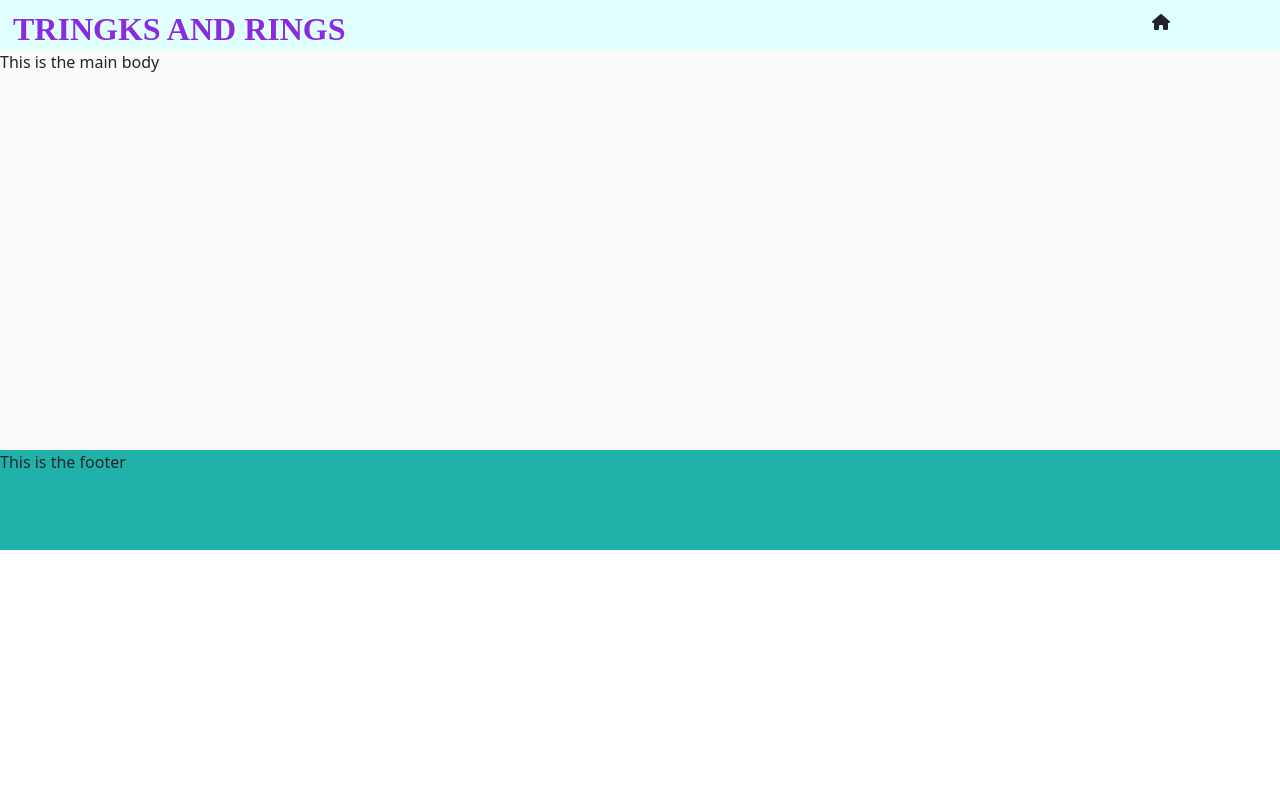
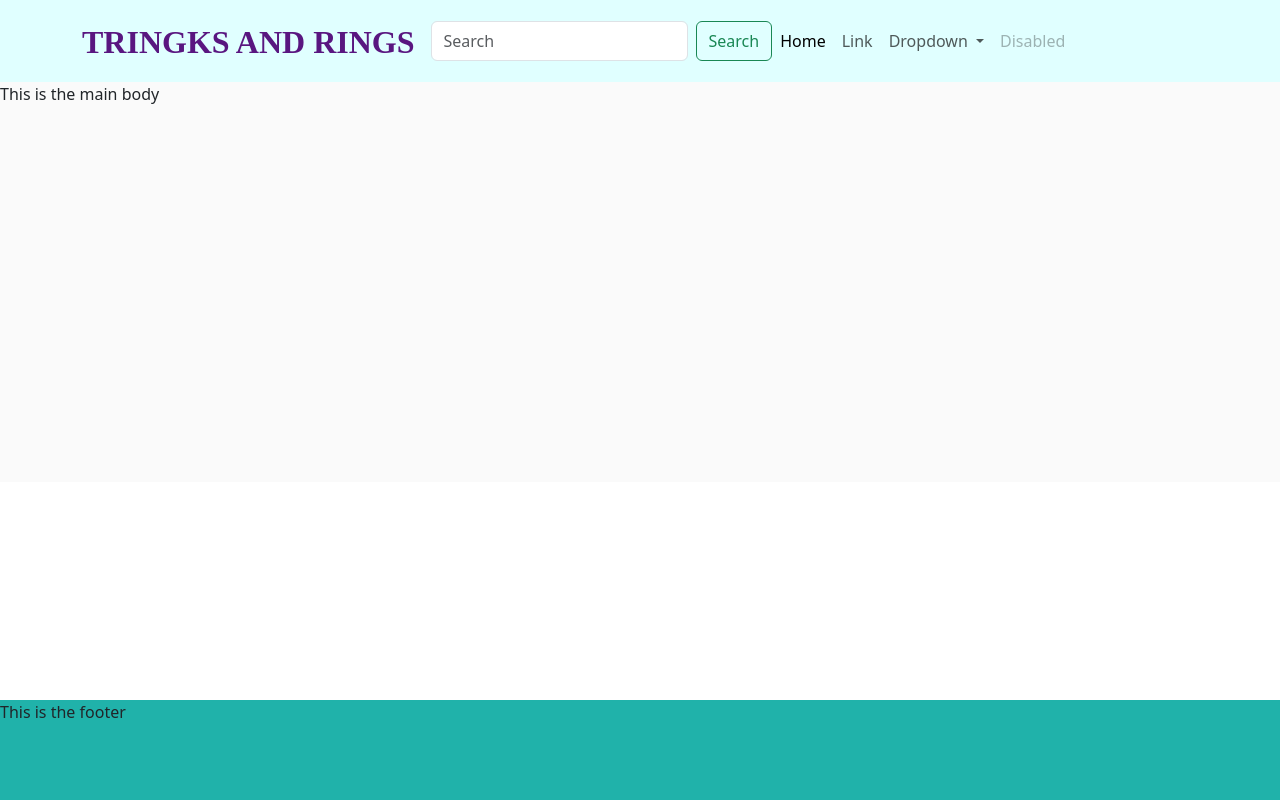
Before and after one commit to Jam-ally/Tringks-and-Rings, a plain HTML site: page index.html in a window 1280 px wide. Drawn offline with nearby package versions, Linux system fonts and the light colour scheme; a web font is replaced by a local one.

Commit message:
Add Navigation Bar to page

```diff
--- a/assets/css/styles.css
+++ b/assets/css/styles.css
@@ -31,19 +31,35 @@
 
 /* Styles */
 
+/* CSS Variables */
 *{
+  color: 0;
   margin: 0;
   padding: 0;
   box-sizing: border-box;
 }
 
+:root{
+  --secondary-font: "David Libre", serif;
+  --primary-color: lightcyan;
+  --secondary-color: #591680;
+  --highlight-color-light: #a795fb;
+  --highlight-color: #8067d6;
+  --alt-color: #b1b4fc;
+
+
+}
 
 h1, h2, h3, p {
   font-family: "Archivo Narrow", serif;
   text-transform: uppercase;
 }
 
-header {
+#navbar {
+  background-color: var(--primary-color)
+}
+
+/* header {
     background-color: lightcyan;
     height: 50px;
     padding: 0 .5rem;
@@ -54,7 +70,7 @@ header {
     justify-content: space-between;
     align-items: baseline;
 
-}
+} */
 
 main{
     background-color: #fafafa;
@@ -73,23 +89,23 @@ footer {
     justify-content: flex-start;
     /* position:fixed; */
     flex-basis: 300px;
-    padding-left: 5px;
+
     padding-top: 10px;
     flex-grow: 1;
 
     height: fit-content;
     /* background-color: lightslategray; */
-    color:blueviolet;
+    color: var(--secondary-color);
     text-size-adjust: 110%;
     font-weight: 700;
 
 
 }
 
-.page-icon {
+/* .page-icon {
 
     position: absolute;
     left: 90%;
     top: 10px;
 
-}
+} */
--- a/index.html
+++ b/index.html
@@ -20,14 +20,60 @@
 
     <title>Document</title>
 </head>
-<body>
+<body class="d-flex flex-column min-vh-100">
+
+    <!-- Navigation bar -->
+     <div>
+    <nav class="navbar navbar-expand-lg flex-start" id="navbar" role="navigation">
+  <div class="container">
+
+    <a class="navbar-brand" href="#"><h2 id="logo" >Tringks and Rings</h2></a>
+
+
+    <button class="navbar-toggler" type="button" data-bs-toggle="collapse" data-bs-target="#navbarSupportedContent" aria-controls="navbarSupportedContent" aria-expanded="false" aria-label="Toggle navigation">
+      <span class="navbar-toggler-icon"></span>
+    </button>
+    <div class="collapse navbar-collapse" id="navbarSupportedContent">
+      <ul class="navbar-nav me-auto mb-2 mb-lg-0">
+              <form class="d-flex" role="search">
+        <input class="form-control me-2" type="search" placeholder="Search" aria-label="Search"/>
+        <button class="btn btn-outline-success" type="submit">Search</button>
+      </form>
+        <li class="nav-item">
+          <a class="nav-link active" aria-current="page" href="#">Home</a>
+        </li>
+        <li class="nav-item">
+          <a class="nav-link" href="#">Link</a>
+        </li>
+        <li class="nav-item dropdown">
+          <a class="nav-link dropdown-toggle" href="#" role="button" data-bs-toggle="dropdown" aria-expanded="false">
+            Dropdown
+          </a>
+          <ul class="dropdown-menu">
+            <li><a class="dropdown-item" href="#">Action</a></li>
+            <li><a class="dropdown-item" href="#">Another action</a></li>
+            <li><hr class="dropdown-divider"></li>
+            <li><a class="dropdown-item" href="#">Something else here</a></li>
+          </ul>
+        </li>
+        <li class="nav-item">
+          <a class="nav-link disabled" aria-disabled="true">Disabled</a>
+        </li>
+      </ul>
+
+    </div>
+  </div>
+</nav>
+    </div>
+
+    <!-- Header -->
 
     <header id="page-header">
 
 
-        <h2 id="logo" >Tringks and Rings</h2>
+        <!-- <h2 id="logo" >Tringks and Rings</h2> -->
 
-        <div class="page-icon"><i class="fa-solid fa-house"></i></div>
+        <!-- <div class="page-icon"><i class="fa-solid fa-house"></i></div> -->
 
 
     </header>
@@ -39,7 +85,7 @@
 
     </main>
 
-    <footer>
+    <footer class="mt-auto">
         This is the footer
 
 
```
Also changed, not shown: 1 other file.
